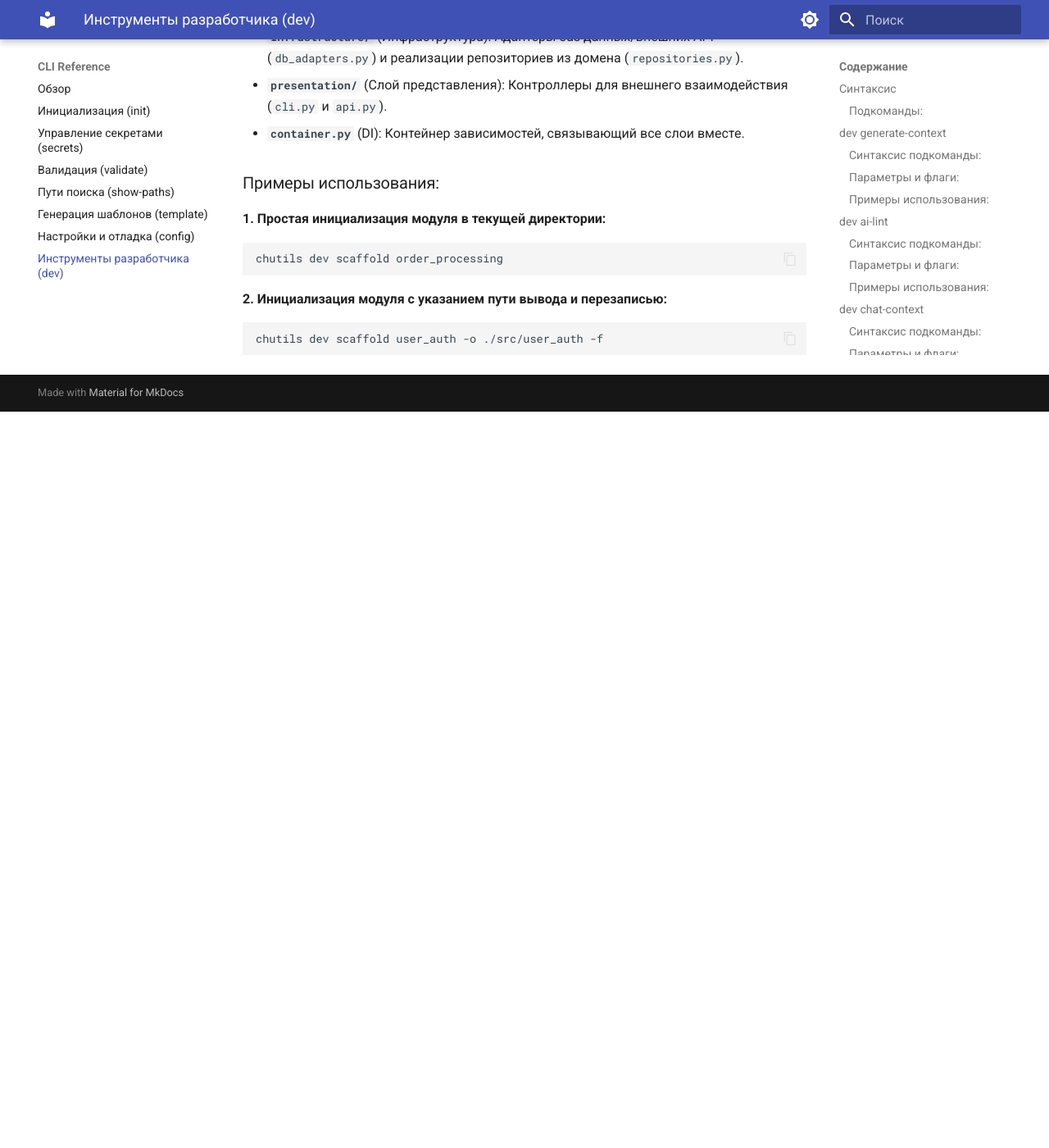
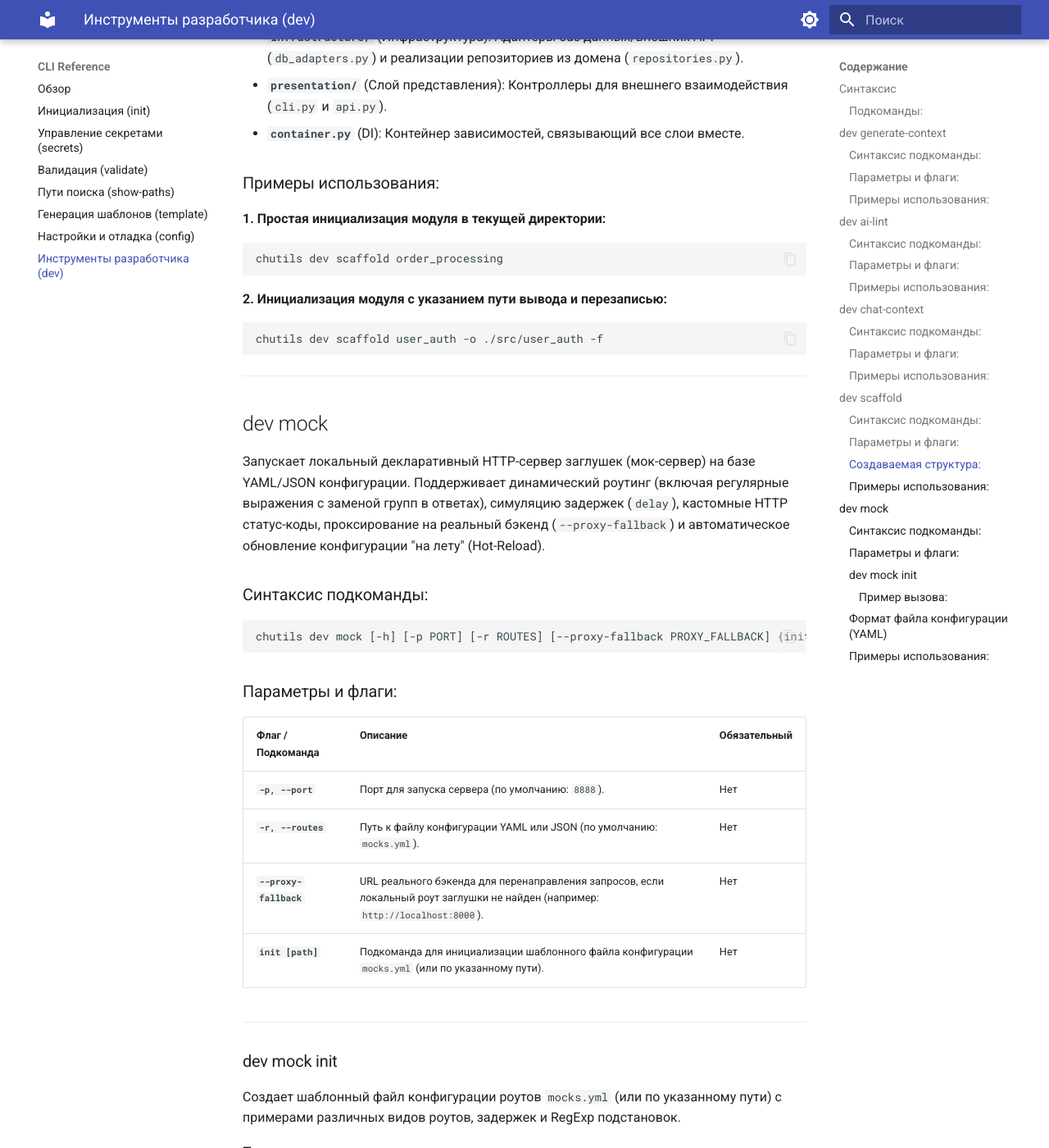
Before and after one commit to Chu4hel/chutils, an MkDocs documentation site: the page built from docs/cli/dev.md, in a window 1280 px wide and 1400 px high, scrolled down 5017 px. Shown: the whole window at 82% size. Built offline with MkDocs 1.6.1 and Material for MkDocs 9.7.7, drawn with Linux system fonts in a browser that asks for light colours; before the commit the page ends 5519 px from its top, so only the background shows below that; some of the changed text lies outside the part shown.

Commit message:
docs(cli): Добавить описание команд dev mock и dev mock init

````diff
--- a/docs/cli/dev.md
+++ b/docs/cli/dev.md
@@ -189,3 +189,108 @@ chutils dev scaffold order_processing
 ```bash
 chutils dev scaffold user_auth -o ./src/user_auth -f
 ```
+
+---
+
+## dev mock
+
+Запускает локальный декларативный HTTP-сервер заглушек (мок-сервер) на базе YAML/JSON конфигурации. Поддерживает
+динамический роутинг (включая регулярные выражения с заменой групп в ответах), симуляцию задержек (`delay`), кастомные
+HTTP статус-коды, проксирование на реальный бэкенд (`--proxy-fallback`) и автоматическое обновление конфигурации "на
+лету" (Hot-Reload).
+
+### Синтаксис подкоманды:
+
+```bash
+chutils dev mock [-h] [-p PORT] [-r ROUTES] [--proxy-fallback PROXY_FALLBACK] {init} ...
+```
+
+### Параметры и флаги:
+
+| Флаг / Подкоманда      | Описание                                                                                                                        | Обязательный |
+|:-----------------------|:--------------------------------------------------------------------------------------------------------------------------------|:-------------|
+| **`-p, --port`**       | Порт для запуска сервера (по умолчанию: `8888`).                                                                                | Нет          |
+| **`-r, --routes`**     | Путь к файлу конфигурации YAML или JSON (по умолчанию: `mocks.yml`).                                                            | Нет          |
+| **`--proxy-fallback`** | URL реального бэкенда для перенаправления запросов, если локальный роут заглушки не найден (например: `http://localhost:8000`). | Нет          |
+| **`init [path]`**      | Подкоманда для инициализации шаблонного файла конфигурации `mocks.yml` (или по указанному пути).                                | Нет          |
+
+---
+
+### dev mock init
+
+Создает шаблонный файл конфигурации роутов `mocks.yml` (или по указанному пути) с примерами различных видов роутов,
+задержек и RegExp подстановок.
+
+#### Пример вызова:
+
+```bash
+chutils dev mock init custom_mocks.yml
+```
+
+---
+
+### Формат файла конфигурации (YAML)
+
+Пример сгенерированного `mocks.yml` файла:
+
+```yaml
+# Декларативная конфигурация роутов для мок-сервера
+# Поддерживаемые методы: GET, POST, PUT, DELETE, PATCH
+# Поддерживается задержка (delay в секундах) и кастомные статусы (status)
+# Поддерживается regex сопоставление путей при установке флага is_regex: true
+
+- path: /api/users
+  method: GET
+  status: 200
+  response:
+    - id: 1
+      name: "Иван Иванов"
+    - id: 2
+      name: "Петр Петров"
+
+- path: /api/users/(\d+)
+  method: GET
+  is_regex: true
+  status: 200
+  response:
+    id: "$1"
+    name: "Пользователь $1"
+    role: "user"
+
+- path: /api/submit
+  method: POST
+  status: 201
+  response:
+    status: "success"
+    message: "Данные успешно приняты"
+
+- path: /api/slow-endpoint
+  method: GET
+  delay: 2.5
+  status: 200
+  response:
+    message: "Этот ответ вернулся с задержкой 2.5 секунды"
+```
+
+### Примеры использования:
+
+**1. Инициализация файла конфигурации по умолчанию:**
+
+```bash
+chutils dev mock init
+```
+
+**2. Запуск мок-сервера на порту 9000 с файлом `custom_mocks.json`:**
+
+```bash
+chutils dev mock -p 9000 -r custom_mocks.json
+```
+
+**3. Запуск с проксированием на рабочий бэкенд:**
+
+```bash
+chutils dev mock --proxy-fallback http://localhost:8000
+```
+
+*(При обращении к роуту, которого нет в `mocks.yml`, сервер прозрачно проксирует запрос на `http://localhost:8000`,
+сохраняя тело, заголовки и HTTP-метод).*
````
